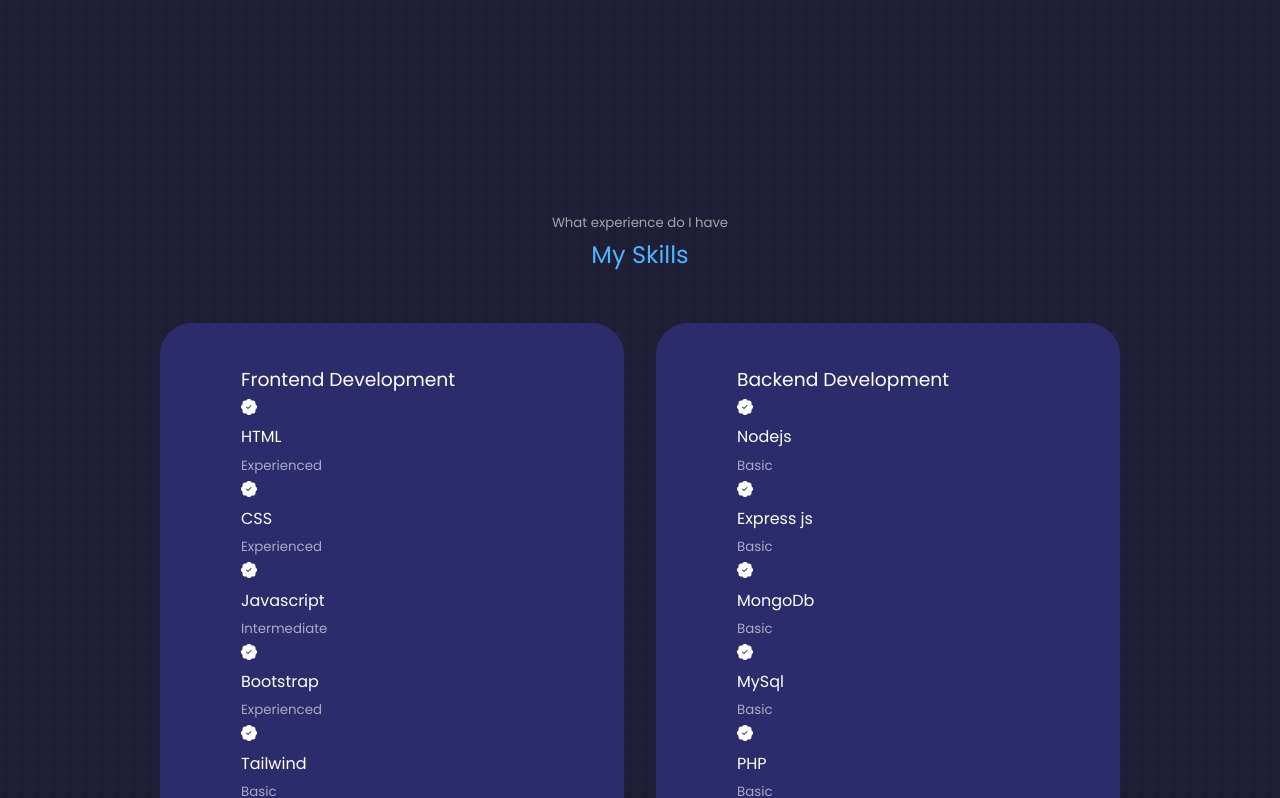
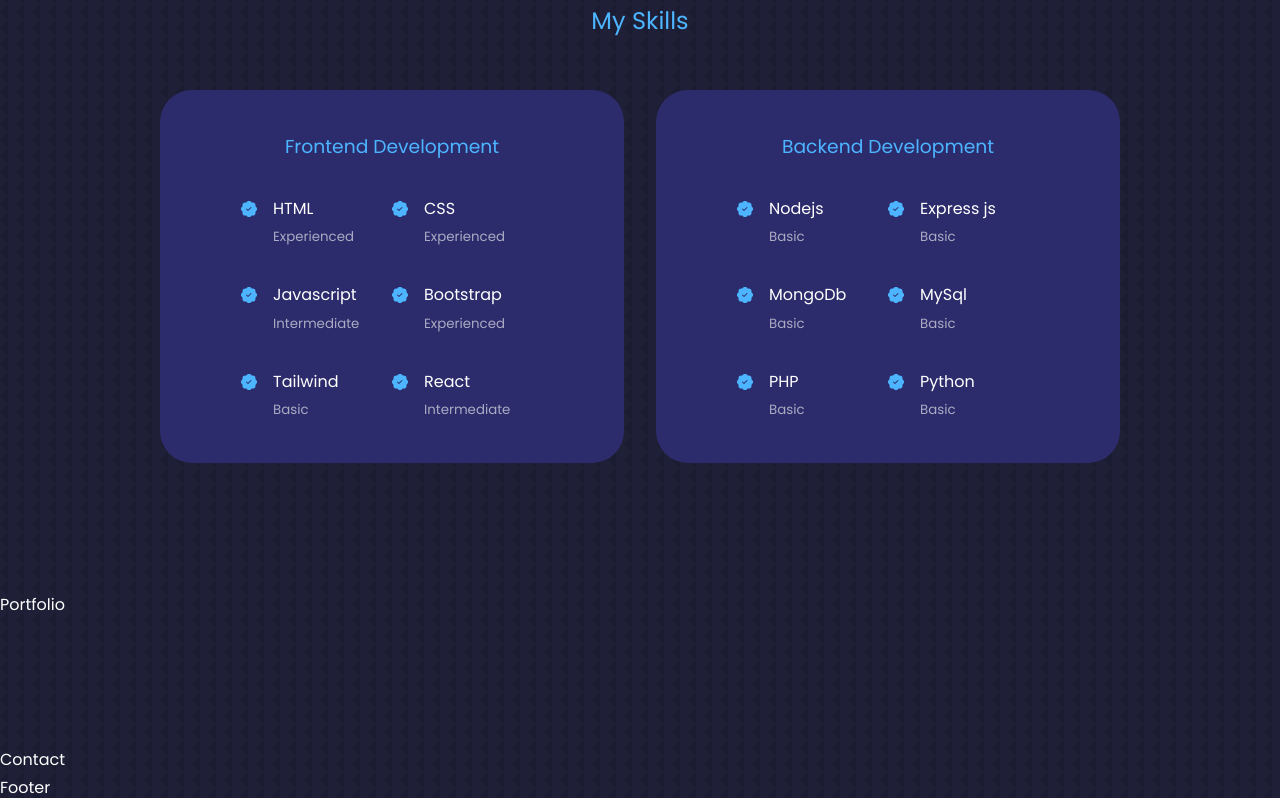
Before and after one commit to jicumollick/jicumollick_portfolio, a React (Create React App) app: page / in a window 1280 px wide. Shown: the part 1644-2442 px from the top of the page. Built offline with nearby package versions, Linux system fonts and the light colour scheme.

Commit message:
skill section done

```diff
--- a/src/App.css
+++ b/src/App.css
@@ -59,7 +59,7 @@
 
 section {
   margin-top: 8rem;
-  height: 100vh;
+
 }
 
 section > h2, section > h5 {
--- a/src/App.js
+++ b/src/App.js
@@ -16,9 +16,9 @@
       <Navbar></Navbar>
       <About></About>
       <Experience></Experience>
-      <Services></Services>
+      {/* <Services></Services> */}
       <Portfolio></Portfolio>
-      <Testimonial></Testimonial>
+      {/* <Testimonial></Testimonial> */}
       <Contact></Contact>
       <Footer></Footer>
     </>
--- a/src/components/Experience/Experience.css
+++ b/src/components/Experience/Experience.css
@@ -18,3 +18,62 @@
     border-color: var(--color-primary-variant);
     cursor: default;
 }
+
+.experience__container > div h3 {
+   text-align: center;
+   margin-bottom: 2rem;
+   color: var(--color-primary);
+}
+
+.experience__content {
+    display: grid;
+    grid-template-columns: 1fr 1fr;
+    row-gap: 2rem;
+}
+
+.experience__details {
+    display: flex;
+    gap: 1rem;
+}
+
+.experience__details__icon {
+    margin-top: 6px;
+    color: var(--color-primary);
+}
+
+/*  Media Queries (Medium Devices) */
+
+@media screen and (max-width: 1024px) {
+
+    .experience__container {
+        grid-template-columns: 1fr;
+
+    }
+    .experience__container > div {
+        width: 80%;
+        padding: 2rem;
+        margin: 0 auto;
+    }
+
+    .experience__content {
+        padding: 1rem;
+    }
+
+
+  }
+
+  /*  Media Queries (Small Devices) */
+
+  @media screen and (max-width: 600px) {
+    .experience__container {
+        gap: 1rem;
+
+    }
+
+    .experience__container > div {
+        width: 100%;
+        padding: 2rem 1rem;
+
+    }
+
+  }
--- a/src/components/Experience/Experience.js
+++ b/src/components/Experience/Experience.js
@@ -12,34 +12,46 @@
           <h3>Frontend Development</h3>
           <div className="experience__content">
             <article className="experience__details">
-              <BsPatchCheckFill></BsPatchCheckFill>
+              <BsPatchCheckFill className="experience__details__icon"></BsPatchCheckFill>
+              <div>
                 <h4>HTML</h4>
                 <small className="text-light">Experienced</small>
+              </div>
             </article>
             <article className="experience__details">
-              <BsPatchCheckFill></BsPatchCheckFill>
+              <BsPatchCheckFill className="experience__details__icon"></BsPatchCheckFill>
+              <div>
                 <h4>CSS</h4>
                 <small className="text-light">Experienced</small>
+              </div>
             </article>
             <article className="experience__details">
-              <BsPatchCheckFill></BsPatchCheckFill>
+              <BsPatchCheckFill className="experience__details__icon"></BsPatchCheckFill>
+              <div>
                 <h4>Javascript</h4>
                 <small className="text-light">Intermediate</small>
+              </div>
             </article>
             <article className="experience__details">
-              <BsPatchCheckFill></BsPatchCheckFill>
+              <BsPatchCheckFill className="experience__details__icon"></BsPatchCheckFill>
+              <div>
                 <h4>Bootstrap</h4>
                 <small className="text-light">Experienced</small>
+              </div>
             </article>
             <article className="experience__details">
-              <BsPatchCheckFill></BsPatchCheckFill>
+              <BsPatchCheckFill className="experience__details__icon"></BsPatchCheckFill>
+              <div>
                 <h4>Tailwind</h4>
                 <small className="text-light">Basic</small>
+              </div>
             </article>
             <article className="experience__details">
-              <BsPatchCheckFill></BsPatchCheckFill>
+              <BsPatchCheckFill className="experience__details__icon"></BsPatchCheckFill>
+              <div>
                 <h4>React</h4>
                 <small className="text-light">Intermediate</small>
+              </div>
             </article>
           </div>
         </div>
@@ -47,34 +59,46 @@
           <h3>Backend Development</h3>
           <div className="experience__content">
             <article className="experience__details">
-              <BsPatchCheckFill></BsPatchCheckFill>
+              <BsPatchCheckFill className="experience__details__icon"></BsPatchCheckFill>
+              <div>
                 <h4>Nodejs</h4>
                 <small className="text-light">Basic</small>
+              </div>
             </article>
             <article className="experience__details">
-              <BsPatchCheckFill></BsPatchCheckFill>
+              <BsPatchCheckFill className="experience__details__icon"></BsPatchCheckFill>
+              <div>
                 <h4>Express js</h4>
                 <small className="text-light">Basic</small>
+              </div>
             </article>
             <article className="experience__details">
-              <BsPatchCheckFill></BsPatchCheckFill>
+              <BsPatchCheckFill className="experience__details__icon"></BsPatchCheckFill>
+              <div>
                 <h4>MongoDb</h4>
                 <small className="text-light">Basic</small>
+              </div>
             </article>
             <article className="experience__details">
-              <BsPatchCheckFill></BsPatchCheckFill>
+              <BsPatchCheckFill className="experience__details__icon"></BsPatchCheckFill>
+              <div>
                 <h4>MySql</h4>
                 <small className="text-light">Basic</small>
+              </div>
             </article>
             <article className="experience__details">
-              <BsPatchCheckFill></BsPatchCheckFill>
+              <BsPatchCheckFill className="experience__details__icon"></BsPatchCheckFill>
+              <div>
                 <h4>PHP</h4>
                 <small className="text-light">Basic</small>
+              </div>
             </article>
             <article className="experience__details">
-              <BsPatchCheckFill></BsPatchCheckFill>
+              <BsPatchCheckFill className="experience__details__icon"></BsPatchCheckFill>
+              <div>
                 <h4>Python</h4>
                 <small className="text-light">Basic</small>
+              </div>
             </article>
           </div>
         </div>
```
Lines whose indentation alone changed are shown as unchanged.
